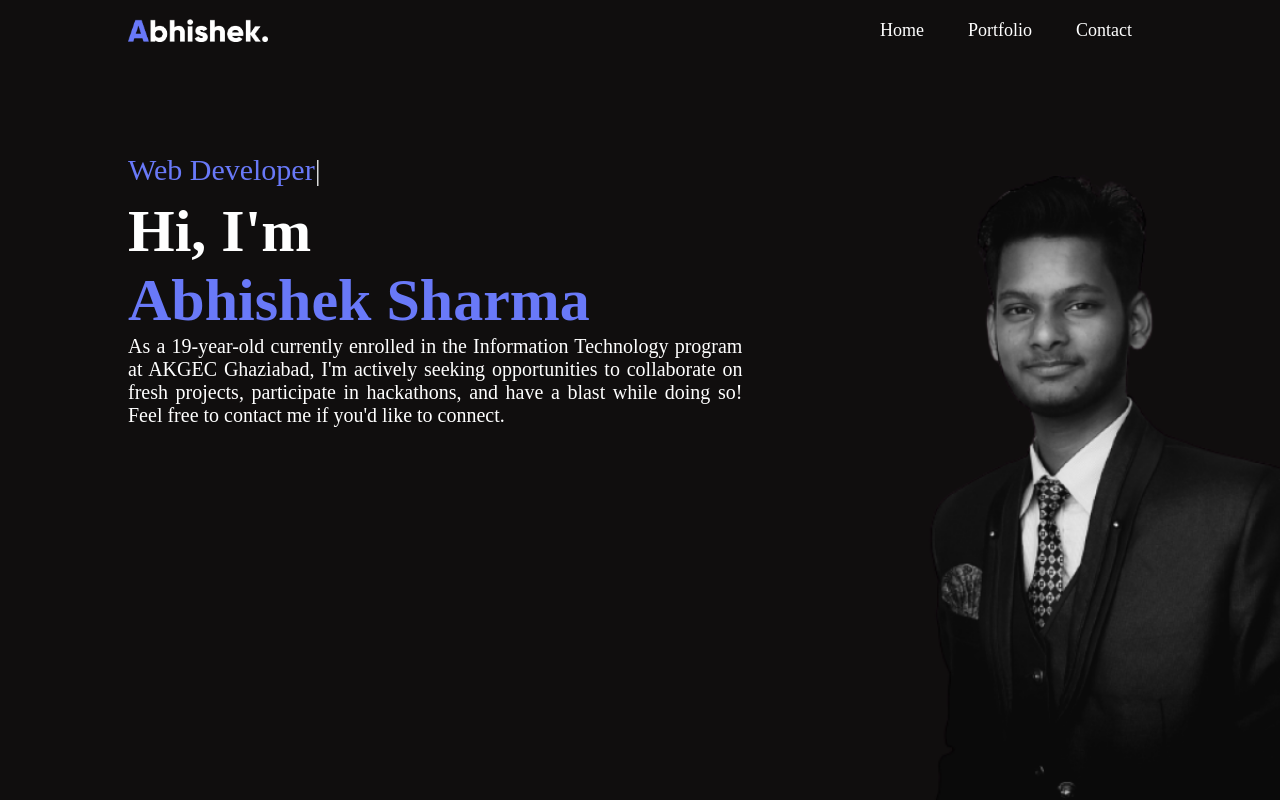
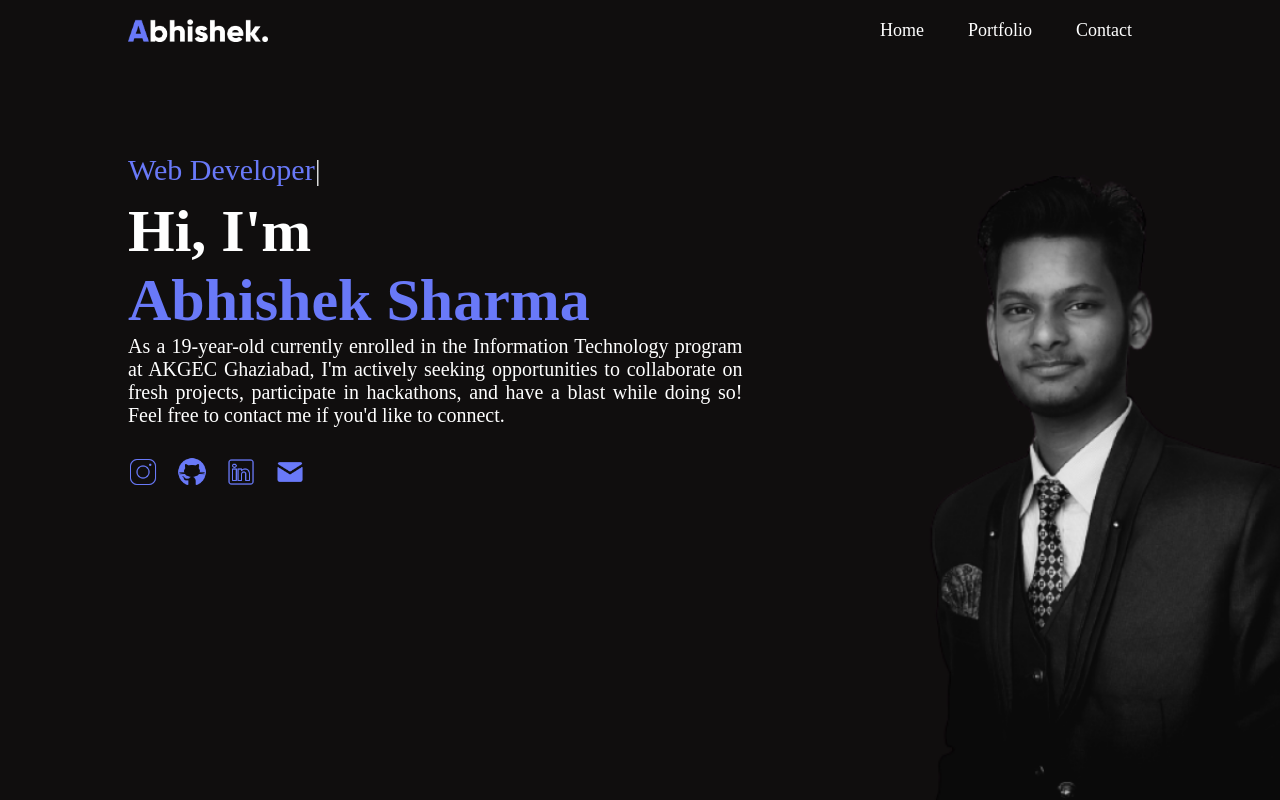
Before and after one commit to SharmaAbhishek28/Portfolio, a plain HTML site: page INDEX.html in a window 1280 px wide. Shown: the top 800 px of the page. Drawn offline with nearby package versions, Linux system fonts and the light colour scheme.

Commit message:
contact add to home section

```diff
--- a/INDEX.html
+++ b/INDEX.html
@@ -40,7 +40,20 @@
         <div class="about-me">
             <p>As a 19-year-old currently enrolled in the Information Technology program at AKGEC Ghaziabad, I'm actively seeking opportunities to collaborate on fresh projects, participate in hackathons, and have a blast while doing so! Feel free to contact me if you'd like to connect.</p>
         </div>
+        <div class="social-icons">
+            <a href="https://instagram.com/_a.b.h.ii.s.h.e.k._?utm_source=qr&igshid=OGIxMTE0OTdkZA==" target="_blank"><img src="ImG/icons8-instagram-100.png" alt="Instagram" width="30px"></a>
+
+
+            <a href="https://github.com/SharmaAbhishek28" target="_blank"><img src="ImG/icons8-github-100 (1).png" alt="Github" width="30px"></a>
+
+
+            <a href="https://www.linkedin.com/in/abhishek-sharma-29253a259" target="_blank"><img src="ImG/icons8-linkedin-100.png" alt="Linkedin" width="30px"></a>
+
+
+            <a href="mailto:abhishek2213057@akgec.ac.in" target="_blank"><img src="ImG/icons8-mail-100.png" alt="mail" width="30px"></a>
+        </div>
     </div>
+
 
 </div>
 
```
